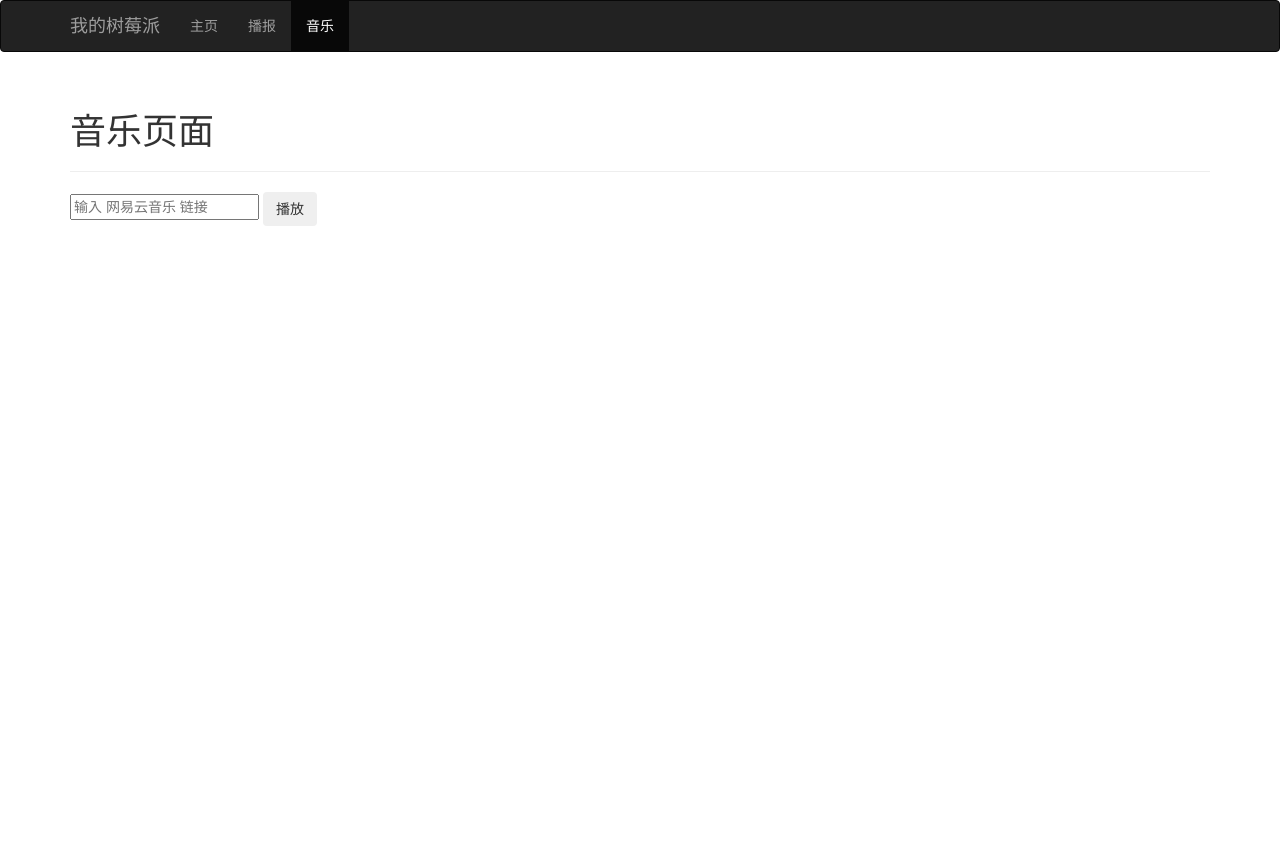
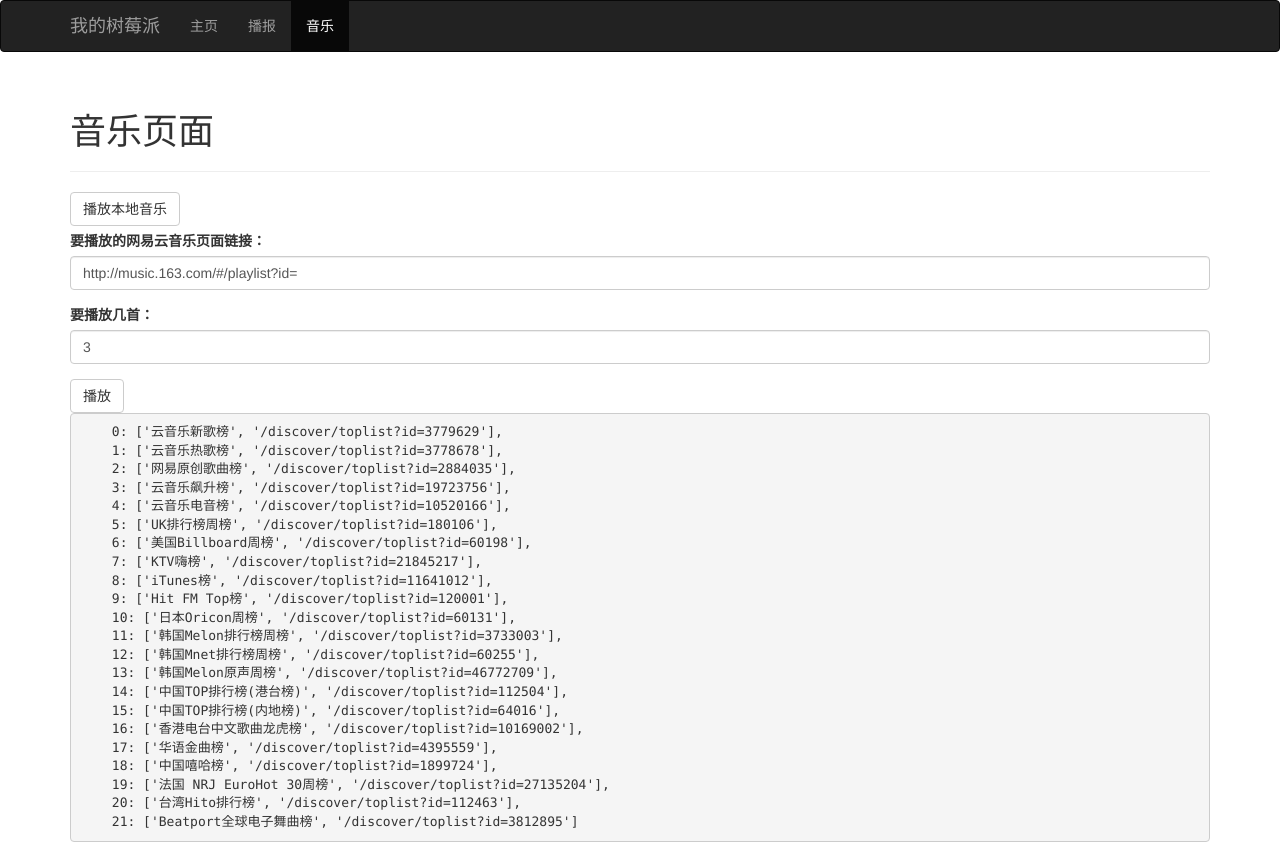
Before and after one commit to lhysrc/pi_say, a Flask app: page /music in a window 1280 px wide. Before the commit the page ends 226 px from the top, so only its background shows below. Run offline with Flask 2, Linux system fonts and the light colour scheme; parts of the project's set-up code (start-up, migrations or seed data) failed here and were passed over; some libraries are stand-ins or nearby versions.

Commit message:
增加音乐播放页面基础功能

```diff
--- a/www/templates/music.html
+++ b/www/templates/music.html
@@ -15,20 +15,82 @@
 
     </div>
     <div class="input-append">
+        <form>
+            <div class="row">
+                <label for="tellTime" class="col-md-3">
+                    <input type="button" class="btn btn-default" id="localMusic" value="播放本地音乐">
+                </label>
+            </div>
+            <div class="form-group">
+                <label for="url">要播放的网易云音乐页面链接：</label>
+                <input class="form-control" type="text" placeholder="输入 网易云音乐 页面链接"
+                       id="url" value="http://music.163.com/#/playlist?id="/>
+{#                <textarea class="form-control" id="textToRead" ></textarea>#}
+            </div>
+            <div class="form-group">
+                <label for="url">要播放几首：</label>
+                <input class="form-control" type="text" id="cnt" value="3"/>
+{#                <textarea class="form-control" id="textToRead" ></textarea>#}
+            </div>
+            {##}
+            {#            <div class="checkbox">#}
+            {#                <label>#}
+            {#                    <input type="checkbox"> Check me out#}
+            {#                </label>#}
+            {#            </div>#}
+            <input type="submit" formmethod="post" class="btn btn-default"
+                   id="play" value="播放">
+        </form>
+{#        <input type="text" placeholder="输入 网易云音乐 页面链接" id="url"/>#}
+{#        <input type="text" placeholder="" id="cnt" value="3"/>#}
 
-        <input type="text" placeholder="输入 网易云音乐 链接"/>
-        <button class="btn" type="button" id="play">播放</button>
     </div>
+<pre>
+    0: ['云音乐新歌榜', '/discover/toplist?id=3779629'],
+    1: ['云音乐热歌榜', '/discover/toplist?id=3778678'],
+    2: ['网易原创歌曲榜', '/discover/toplist?id=2884035'],
+    3: ['云音乐飙升榜', '/discover/toplist?id=19723756'],
+    4: ['云音乐电音榜', '/discover/toplist?id=10520166'],
+    5: ['UK排行榜周榜', '/discover/toplist?id=180106'],
+    6: ['美国Billboard周榜', '/discover/toplist?id=60198'],
+    7: ['KTV嗨榜', '/discover/toplist?id=21845217'],
+    8: ['iTunes榜', '/discover/toplist?id=11641012'],
+    9: ['Hit FM Top榜', '/discover/toplist?id=120001'],
+    10: ['日本Oricon周榜', '/discover/toplist?id=60131'],
+    11: ['韩国Melon排行榜周榜', '/discover/toplist?id=3733003'],
+    12: ['韩国Mnet排行榜周榜', '/discover/toplist?id=60255'],
+    13: ['韩国Melon原声周榜', '/discover/toplist?id=46772709'],
+    14: ['中国TOP排行榜(港台榜)', '/discover/toplist?id=112504'],
+    15: ['中国TOP排行榜(内地榜)', '/discover/toplist?id=64016'],
+    16: ['香港电台中文歌曲龙虎榜', '/discover/toplist?id=10169002'],
+    17: ['华语金曲榜', '/discover/toplist?id=4395559'],
+    18: ['中国嘻哈榜', '/discover/toplist?id=1899724'],
+    19: ['法国 NRJ EuroHot 30周榜', '/discover/toplist?id=27135204'],
+    20: ['台湾Hito排行榜', '/discover/toplist?id=112463'],
+    21: ['Beatport全球电子舞曲榜', '/discover/toplist?id=3812895']
+</pre>
 </div>
 {% endblock %}
 {% block scripts %}
 {{ super() }}
 <script>
 $(document).ready(function() {
+    $('#localMusic').click(function(){
+        var cnt = $('#cnt').val();
+        $.get('../lcsong/'+cnt,undefined)
+    });
     $('#play').click(function () {
-        $.get('../tts/a',function(data,status){
-            alert("Data: " + data + "\nStatus: " + status);
-        })
+        var url = $('#url').val();
+        var cnt = $('#cnt').val();
+        if (!url || !cnt) {
+            alert("请输入要播放的页面链接和播放几首。");
+            return false;
+        }
+        var d = {url:url,cnt:cnt};
+        $.post('../play_url',d,function(data,status){
+{#            alert("Data: " + data + "\nStatus: " + status);#}
+        });
+        return false;
     });
 
 });
--- a/www/views.py
+++ b/www/views.py
@@ -69,12 +69,16 @@ def tts_page(name):
 
 @app.route('/lcsong/<int:n>')
 def play_local_song(n):
+    if play_sound.is_playing_music():
+        return '当前正在播放音乐'
     baidu_tts.read_aloud("准备播放本地音乐",True)
     threading.Thread(target=play_sound.play_local_music,args=(1,)).start()
     return '开始播放%d首本地歌曲' % n
 
 @app.route('/rdsong/<id>')
 def play_rd_song(id):
+    if play_sound.is_playing_music():
+        return '当前正在播放音乐'
     baidu_tts.read_aloud("准备随机播放音乐",True)
     url = 'http://music.163.com/#/discover/toplist?id=%s'%id
     threading.Thread(target=ne_music.play_a_list,args=(url,1)).start()
@@ -82,11 +86,24 @@ def play_rd_song(id):
 
 @app.route('/ltsong/<id>')
 def play_a_list(id,n=10):
+    if play_sound.is_playing_music():
+        return '当前正在播放音乐'
     baidu_tts.read_aloud("准备播放%d首音乐"%n,True)
     url = 'http://music.163.com/#/discover/toplist?id=%s'%id
     threading.Thread(target=ne_music.play_a_list,args=(url,n)).start()
     return 'ok'
 
+@app.route('/play_url',methods=['post'])
+def play_url():
+    if play_sound.is_playing_music():
+        return '当前正在播放音乐',299
+    json_data = {key:dict(request.form)[key][0] for key in dict(request.form)}
+    url = json_data['url']
+    n = int(json_data['cnt'])
+    threading.Thread(target=ne_music.play_a_list,args=(url,n)).start()
+    return 'ok'
+
+
 # @app.route('/tts',methods='post')
 # def tts():
 #     baidu_tts.read_aloud("123")
```
